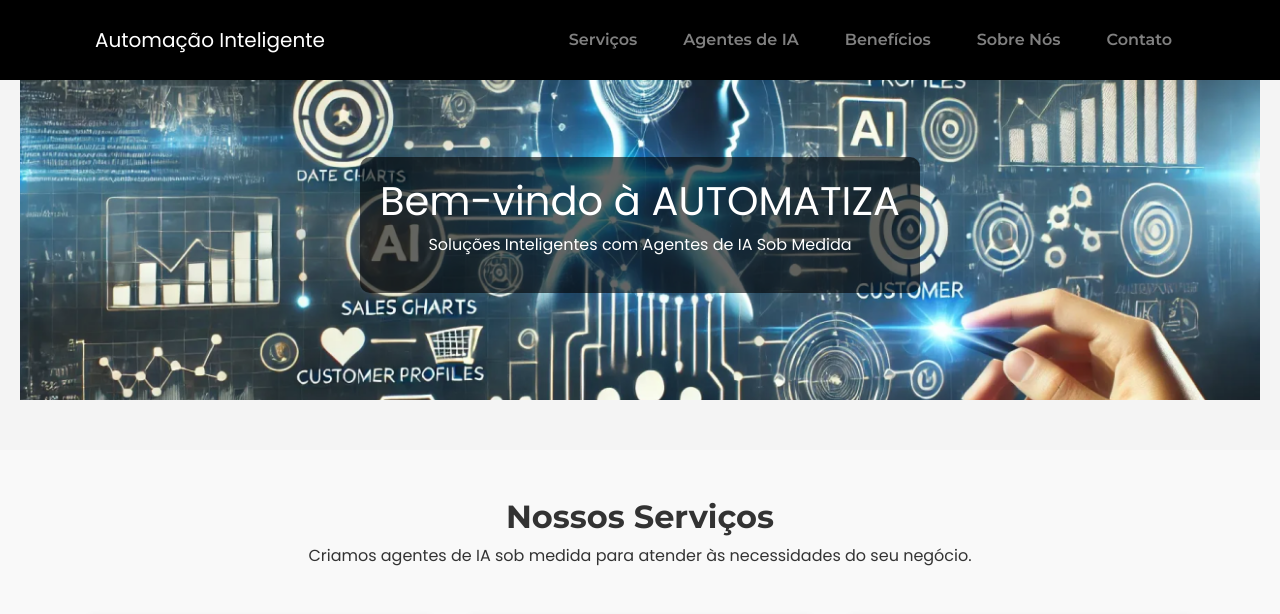
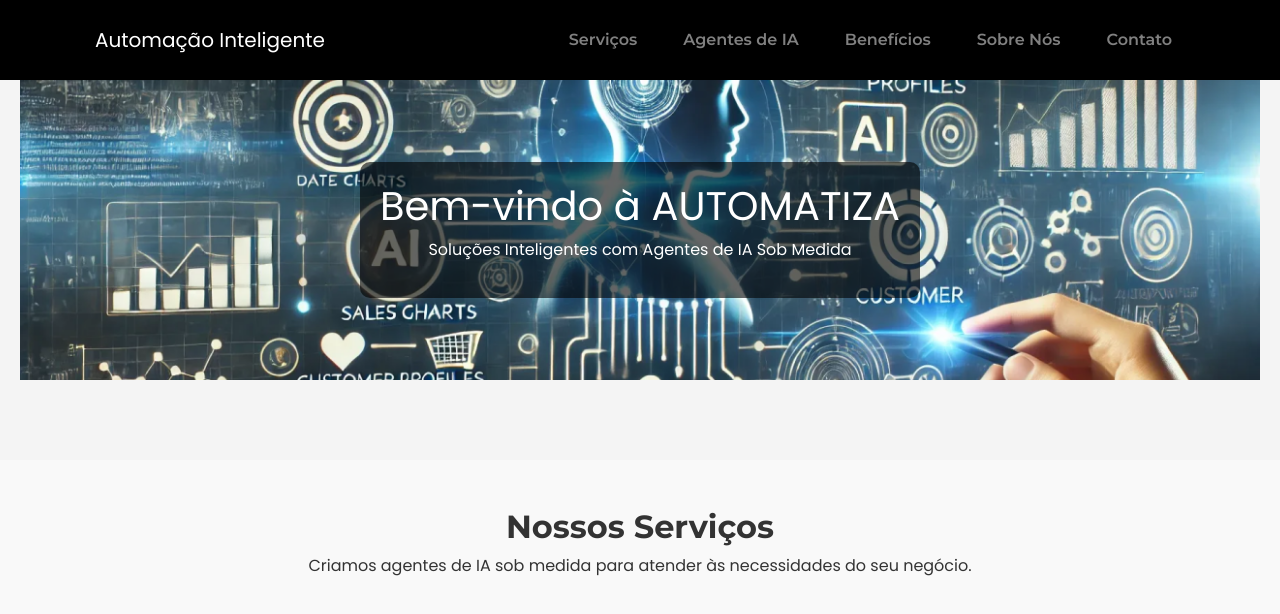
Before and after one commit to automatizaia/automatiza, a plain HTML site: page index.html in a window 1280 px wide. Shown: the top 614 px of the page. Drawn offline with nearby package versions, Linux system fonts and the light colour scheme.

Commit message:
Update index.html

```diff
--- a/index.html
+++ b/index.html
@@ -63,7 +63,7 @@
         }
         .header-image {
             width: 100%;
-            height: 350px;
+            height: 300px;
             object-fit: cover;
         }
         .header-content {
@@ -76,7 +76,7 @@
             border-radius: 10px;
         }
         section {
-            padding: 50px 20px;
+            padding: 80px 20px;
         }
         .bg-gray { background-color: #f9f9f9; }
         .bg-blue { background: linear-gradient(135deg, #007bff, #0056b3); color: white; }
```
